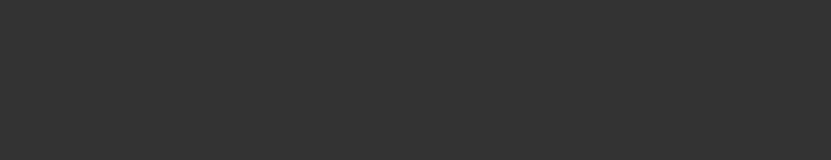
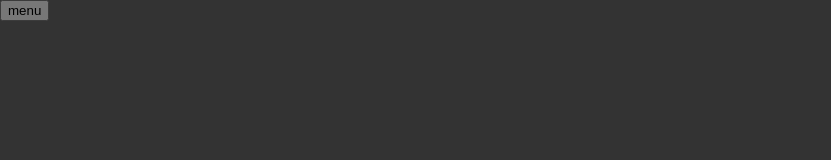
Before and after one commit to boilemmashem/lifecounter, a React (Create React App) app: page / in a window 1280 px wide. Shown: the top 160 px of the page, without its empty margins (0-831 px from the left). Built offline with nearby package versions, Linux system fonts and the light colour scheme.

Commit message:
Add settings modal and menu button

```diff
--- a/src/components/App.jsx
+++ b/src/components/App.jsx
@@ -3,35 +3,43 @@ import styled from 'styled-components'
 import {NewGameModal} from './NewGameModal'
 import {Player} from './Player'
 import { getRandomColor } from '../data/getColor'
+import { SettingsModal } from './SettingsModal'
 
 // Create a context to hold global settings
 export const SettingsContext = React.createContext();
 
 const StyledApp = styled.div`
-  .playerCount1 {
+  .playerArea.playerCount1 {
     display: flex;
     flex-direction: column;
     height: 100vh;
     section { height: 100%; }
   }
-  .playerCount2 {
+  .playerArea.playerCount2 {
     display: flex;
     flex-direction: column;
     height: 100vh;
     section { flex: 1 }
   }
-  .playerCount3 {
+  .playerArea.playerCount3 {
     display: flex;
     flex-flow: row wrap;
     height: 100vh;
     section { flex-basis: 50% }
     section:last-child {flex-basis: 100%}
   }
-  .playerCount4 {
+  .playerArea.playerCount4 {
     display: flex;
     flex-flow: row wrap;
     height: 100vh;
     section { flex-basis: 50% }
+  }
+  .menu.playerCount2, .menu.playerCount3, .menu.playerCount4  {
+    position: fixed;
+    top: 50%;
+    left: 50%;
+    border-radius: 100rem;
+    border: none;
   }
 `
 export function App() {
@@ -39,6 +47,7 @@ export function App() {
   const [playerCount, setPlayerCount] = useState(0)
   const [startingLifeTotal, setStartingLifeTotal] = useState(40)
   const [newGameOpen, setNewGameOpen] = useState(true)
+  const [settingsOpen, setSettingsOpen] = useState(false)
 
   const addPlayers = (playerCount) => {
     let playersArr = []
@@ -73,13 +82,15 @@ export function App() {
   return (
     <StyledApp>
       <SettingsContext.Provider value={{
-        playerCount, setPlayerCount, startingLifeTotal, setStartingLifeTotal, newGameOpen, setNewGameOpen
+        playerCount, setPlayerCount, startingLifeTotal, setStartingLifeTotal, newGameOpen, setNewGameOpen, settingsOpen, setSettingsOpen
       }}>
         <NewGameModal/>
+        <SettingsModal />
       </SettingsContext.Provider>
       <main className={`playerArea playerCount${playerCount}`}>
         {addPlayers(playerCount)}
       </main>
+      <button className={`menu playerCount${playerCount}`} onClick={() => setSettingsOpen(true)}>menu</button>
     </StyledApp>
   );
 }
--- a/src/components/Player.jsx
+++ b/src/components/Player.jsx
@@ -9,6 +9,8 @@ const StyledPlayer = styled.section`
     background: ${props => props.playerColor};
     color: ${props => props.contrastColor};
     input { width: 100% }
+    .playerLifeArea {
+    }
 `
 export const Player = (props) => {
     const [playerLifeTotal, setPlayerLifeTotal] = useState(props.startingLifeTotal);
@@ -36,7 +38,7 @@ export const Player = (props) => {
 
     return (
         <StyledPlayer className={`player${props.playerNo}`} playerColor={playerBGColor} contrastColor={playerContrastColor}>
-            <div>
+            <div className="playerLifeArea">
                 <button
                     {...subtractBtnHandlers}
                 >
--- /dev/null
+++ b/src/components/SettingsModal.jsx
@@ -0,0 +1,44 @@
+import React from 'react'
+import styled from 'styled-components'
+import { SettingsContext } from './App'
+
+const StyledSettingsModal = styled.div`
+    position: fixed;
+    z-index: 10;
+    left: 0;
+    top: 0;
+    width: 100%;
+    height: 100%;
+    background: rgba(255,255,255,0.9);
+    display: flex;
+    justify-content: center;
+    align-items: center;
+`
+export const SettingsModal = () => {
+    // Get app settings from App context
+    const settings = React.useContext(SettingsContext);
+
+
+    if(settings.settingsOpen) {
+        return (
+            <StyledSettingsModal>
+                <menu>
+                    <button onClick={() => settings.setSettingsOpen(false)}>close settings</button>
+                    <div>
+                        <label>Keep screen awake</label><input type="checkbox" />
+                    </div>
+                    <div>
+                        <label>Fullscreen Mode</label><input type="checkbox" />
+                    </div>
+                    <div>
+                        <label>Landscape mode<br /><small>Rotate the board 90&deg;</small></label><input type="checkbox" />
+                    </div>
+                    <div>
+                        <button>Reset Game</button>
+                        <button>Save Game</button>
+                    </div>
+                </menu>
+            </StyledSettingsModal>
+        )
+    }
+}
```
